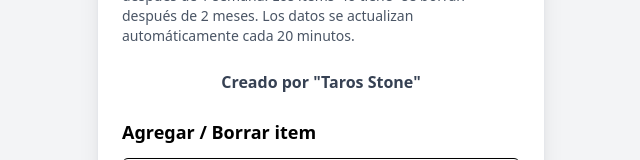
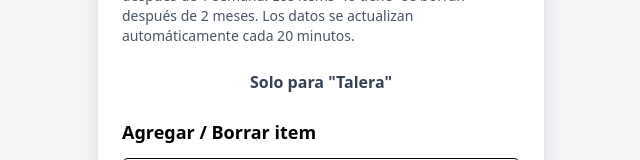
Before and after one commit to Gera-Desarrollador-web/TibiaItemTracker, a React (Vite) app: page / in a window 1280 px wide. Shown: the part 155-315 px from the top of the page, without its empty margins (319-959 px from the left). Built offline with nearby package versions, Linux system fonts and the light colour scheme; no server answers; the database is empty.

Commit message:
solo talera

```diff
--- a/src/App.jsx
+++ b/src/App.jsx
@@ -302,7 +302,7 @@ export default function App() {
           Los datos se actualizan automáticamente cada 20 minutos.
         </p>
         <p className="font-bold text-center text-gray-700 mb-6">
-          Creado por "Taros Stone"
+          Solo para "Talera"
         </p>
 
 
```
